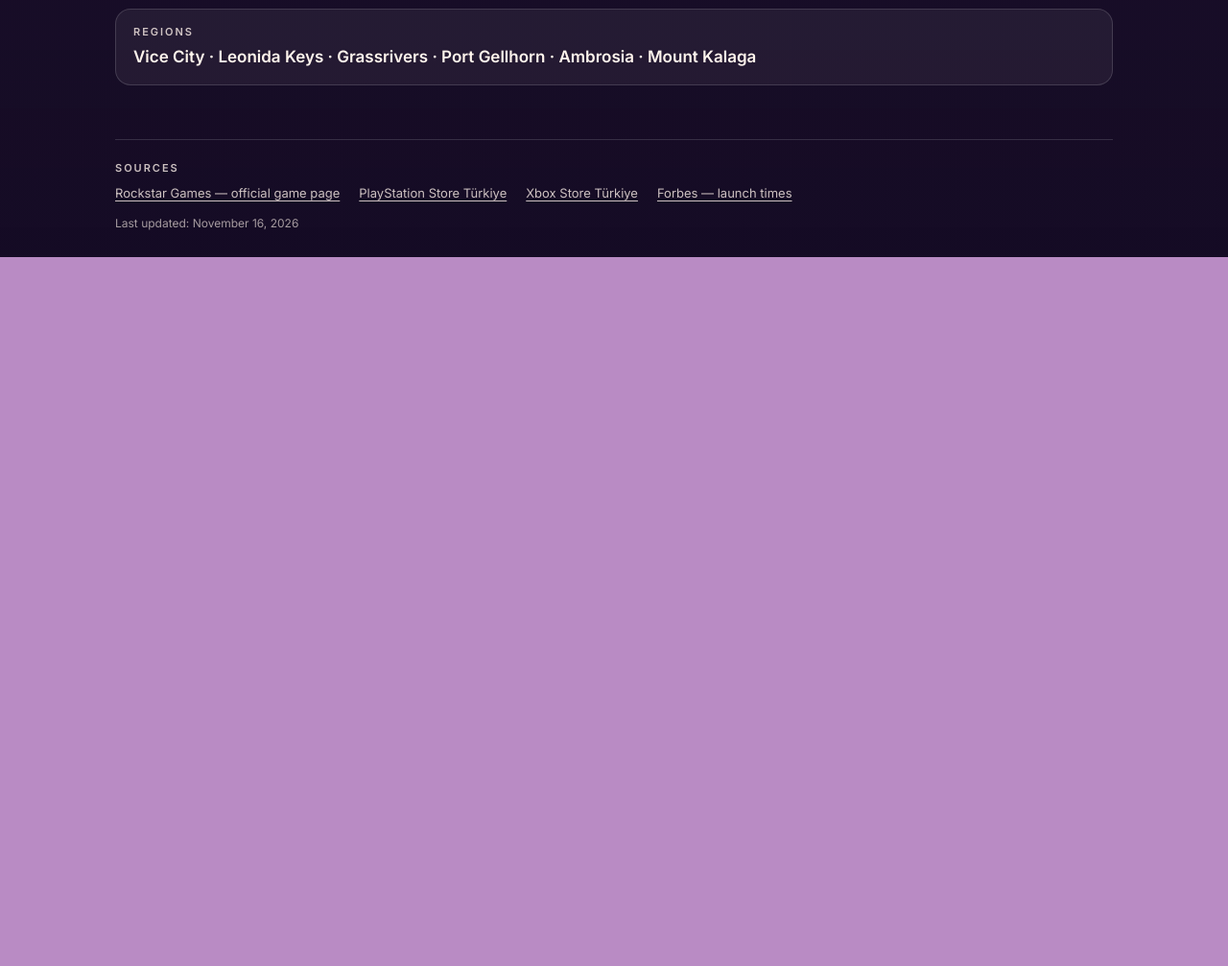
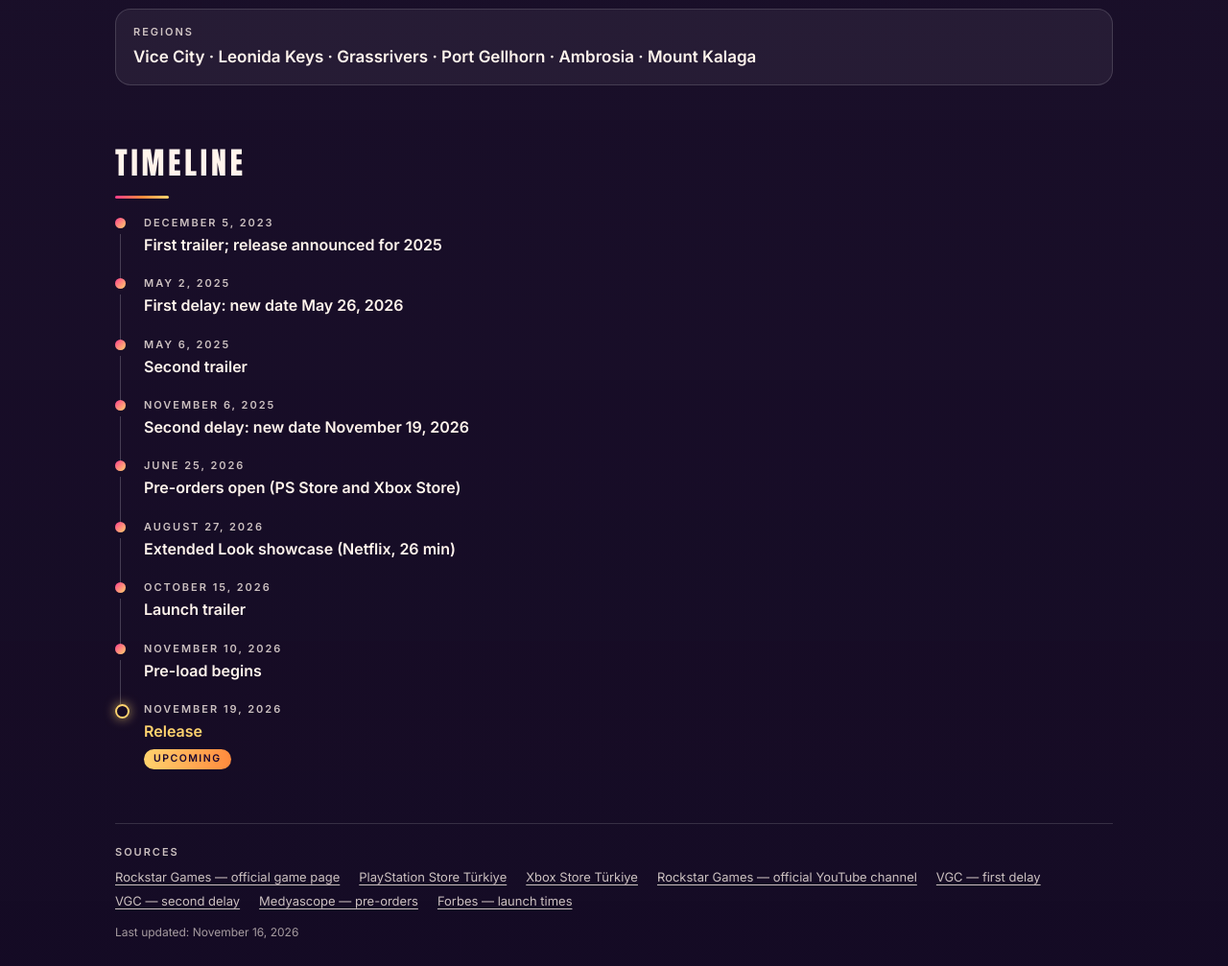
Before and after one commit to gokcank/gta-vi-countdown, a plain HTML site: page index.html in a window 1280 px wide. Shown: the part 1222-2229 px from the top of the page at 96% size. Before the commit the page ends 1490 px from the top, so only its background shows below. Drawn offline with Linux system fonts and the light colour scheme.

Commit message:
Add timeline section

```diff
--- a/content.js
+++ b/content.js
@@ -50,6 +50,20 @@ window.GTA_CONTENT = {
     },
   ],
 
+  // Zaman çizelgesi, eskiden yeniye. Tarihler Türkiye saatine göredir (YYYY-AA-GG).
+  // Tarihi henüz gelmemiş satırlar kendiliğinden "yaklaşıyor" olarak işaretlenir.
+  timeline: [
+    { date: '2023-12-05', text: { tr: 'İlk fragman; çıkış 2025 için duyuruldu', en: 'First trailer; release announced for 2025' } },
+    { date: '2025-05-02', text: { tr: 'İlk erteleme: yeni tarih 26 Mayıs 2026', en: 'First delay: new date May 26, 2026' } },
+    { date: '2025-05-06', text: { tr: 'İkinci fragman', en: 'Second trailer' } },
+    { date: '2025-11-06', text: { tr: 'İkinci erteleme: yeni tarih 19 Kasım 2026', en: 'Second delay: new date November 19, 2026' } },
+    { date: '2026-06-25', text: { tr: 'Ön siparişler açıldı (PS Store ve Xbox Store)', en: 'Pre-orders open (PS Store and Xbox Store)' } },
+    { date: '2026-08-27', text: { tr: 'Extended Look tanıtımı (Netflix, 26 dk)', en: 'Extended Look showcase (Netflix, 26 min)' } },
+    { date: '2026-10-15', text: { tr: 'Çıkış fragmanı', en: 'Launch trailer' } },
+    { date: '2026-11-10', text: { tr: 'Ön yükleme başladı', en: 'Pre-load begins' } },
+    { date: '2026-11-19', text: { tr: 'Çıkış', en: 'Release' } },
+  ],
+
   // Sayfa sonunda listelenen kaynaklar.
   sources: [
     {
@@ -65,6 +79,22 @@ window.GTA_CONTENT = {
       url: 'https://www.xbox.com/tr-TR/games/store/grand-theft-auto-vi/9p3h4968grsm',
     },
     {
+      label: { tr: 'Rockstar Games — resmî YouTube kanalı', en: 'Rockstar Games — official YouTube channel' },
+      url: 'https://www.youtube.com/@RockstarGames',
+    },
+    {
+      label: { tr: 'VGC — ilk erteleme', en: 'VGC — first delay' },
+      url: 'https://www.videogameschronicle.com/news/grand-theft-auto-6-has-been-delayed-to-2026/',
+    },
+    {
+      label: { tr: 'VGC — ikinci erteleme', en: 'VGC — second delay' },
+      url: 'https://www.videogameschronicle.com/news/grand-theft-auto-6-has-been-delayed-again-to-the-end-of-2026/',
+    },
+    {
+      label: { tr: 'Medyascope — ön siparişler', en: 'Medyascope — pre-orders' },
+      url: 'https://medyascope.tv/2026/06/25/gta-6-on-siparisleri-acildi-fiyat-80-dolar/',
+    },
+    {
       label: { tr: 'Forbes — çıkış saatleri', en: 'Forbes — launch times' },
       url: 'https://www.forbes.com/sites/brianmazique/2026/11/12/gta-6-unlocks-at-midnight-on-november-19-but-millions-of-americans-can-start-playing-the-night-before/',
     },
--- a/index.html
+++ b/index.html
@@ -75,6 +75,11 @@
         <dl class="facts" id="facts"></dl>
       </section>
 
+      <section class="sec" aria-labelledby="timelineTitle">
+        <h2 class="sec-title" id="timelineTitle" data-i18n="timelineTitle">Zaman çizelgesi</h2>
+        <ol class="timeline" id="timeline"></ol>
+      </section>
+
       <footer class="foot">
         <h2 class="foot-title" data-i18n="sourcesTitle">Kaynaklar</h2>
         <ul class="sources" id="sources"></ul>
--- a/script.js
+++ b/script.js
@@ -17,6 +17,8 @@
       calendar: 'Takvime ekle',
       about: 'Oyun hakkında ↓',
       factsTitle: 'Künye',
+      timelineTitle: 'Zaman çizelgesi',
+      upcoming: 'Yaklaşıyor',
       sourcesTitle: 'Kaynaklar',
       updated: 'Son güncelleme',
       newTab: 'yeni sekmede açılır',
@@ -39,6 +41,8 @@
       calendar: 'Add to calendar',
       about: 'Game info ↓',
       factsTitle: 'At a glance',
+      timelineTitle: 'Timeline',
+      upcoming: 'Upcoming',
       sourcesTitle: 'Sources',
       updated: 'Last updated',
       newTab: 'opens in a new tab',
@@ -65,6 +69,7 @@
   let t = I18N[lang];
   let daysLeft = 0;
   let released = false;
+  let shownReleased = null; // zaman çizelgesinin en son hangi duruma göre çizildiği
 
   function applyLang() {
     t = I18N[lang];
@@ -123,6 +128,8 @@
       return li;
     }));
 
+    renderTimeline();
+
     const upd = $('updated');
     if (CONTENT.updated) {
       upd.dateTime = CONTENT.updated;
@@ -150,6 +157,8 @@
     $('status').textContent = released ? t.statusOut : t.status;
     $('ics').hidden = released;
     $('progressWrap').hidden = released;
+    // Çıkış anında "yaklaşıyor" işareti kalksın diye çizelge yeniden çizilir.
+    if (shownReleased !== released) renderTimeline();
 
     if (!released) {
       const total = RELEASE.getTime() - WAIT_START.getTime();
@@ -159,6 +168,21 @@
       $('bar').setAttribute('aria-valuenow', shown);
       $('progressText').textContent = t.progress(lang === 'tr' ? shown.replace('.', ',') : shown);
     }
+  }
+
+  function renderTimeline() {
+    shownReleased = released;
+    const now = Date.now();
+    $('timeline').replaceChildren(...(CONTENT.timeline || []).map((e) => {
+      const when = new Date(e.date + 'T00:00:00+03:00');
+      const upcoming = when.getTime() > now;
+      const li = el('li', upcoming ? 'event upcoming' : 'event');
+      const time = el('time', 'event-date', when.toLocaleDateString(t.locale, { day: 'numeric', month: 'long', year: 'numeric', timeZone: TZ }));
+      time.dateTime = e.date;
+      li.append(time, el('p', 'event-text', tx(e.text)));
+      if (upcoming) li.append(el('span', 'badge', t.upcoming));
+      return li;
+    }));
   }
 
   // ---- Paylaş --------------------------------------------------------------
--- a/style.css
+++ b/style.css
@@ -296,6 +296,73 @@ body {
   font-size: 13px;
   font-weight: 600;
 }
+/* Zaman çizelgesi: solda ray ve noktalar */
+.timeline {
+  list-style: none;
+  padding: 0;
+  max-width: 760px;
+}
+.event {
+  position: relative;
+  padding: 0 0 22px 30px;
+}
+.event:last-child { padding-bottom: 0; }
+.event::before {
+  content: "";
+  position: absolute;
+  left: 0;
+  top: 2px;
+  width: 11px;
+  height: 11px;
+  border-radius: 50%;
+  background: linear-gradient(135deg, var(--pink), var(--gold));
+}
+.event::after {
+  content: "";
+  position: absolute;
+  left: 5px;
+  top: 19px;
+  bottom: -2px;
+  width: 1px;
+  background: rgba(255, 255, 255, .2);
+}
+.event:last-child::after { display: none; }
+.event-date {
+  display: block;
+  font-size: 11px;
+  font-weight: 600;
+  line-height: 15px;
+  letter-spacing: .18em;
+  text-transform: uppercase;
+  color: var(--muted);
+}
+.event-text {
+  margin-top: 4px;
+  font-size: 16px;
+  font-weight: 600;
+  line-height: 1.4;
+}
+.event.upcoming::before {
+  background: transparent;
+  border: 2px solid var(--gold);
+  box-shadow: 0 0 12px rgba(255, 211, 110, .7);
+}
+.event.upcoming .event-text { color: var(--gold); }
+
+.badge {
+  display: inline-block;
+  margin-top: 8px;
+  padding: 5px 10px;
+  border-radius: 999px;
+  font-size: 10.5px;
+  font-weight: 600;
+  line-height: 1;
+  letter-spacing: .14em;
+  text-transform: uppercase;
+  color: #1a0630;
+  background: linear-gradient(to right, var(--gold), var(--orange));
+}
+
 .info a { color: var(--gold); text-underline-offset: 3px; }
 .info a:hover { color: var(--text); }
 .info a:focus-visible { outline: 2px solid var(--gold); outline-offset: 3px; border-radius: 4px; }
```
